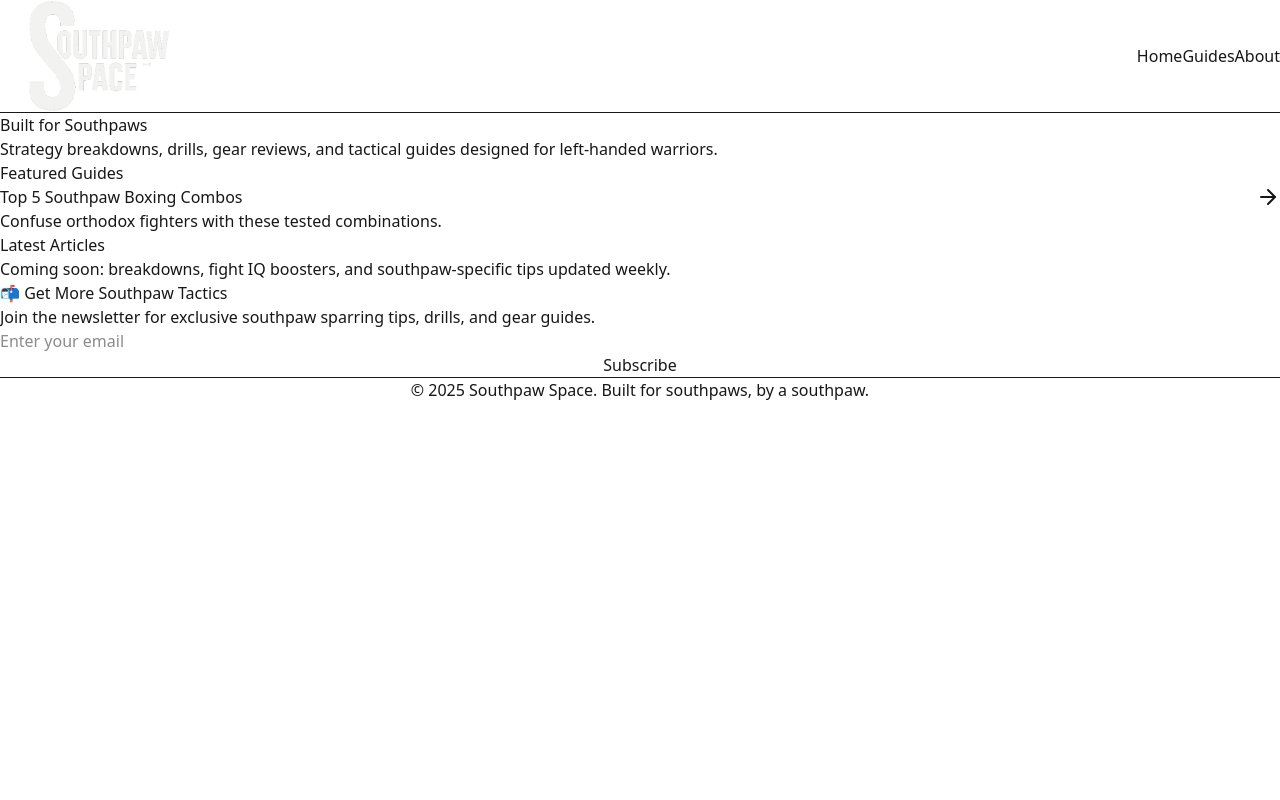
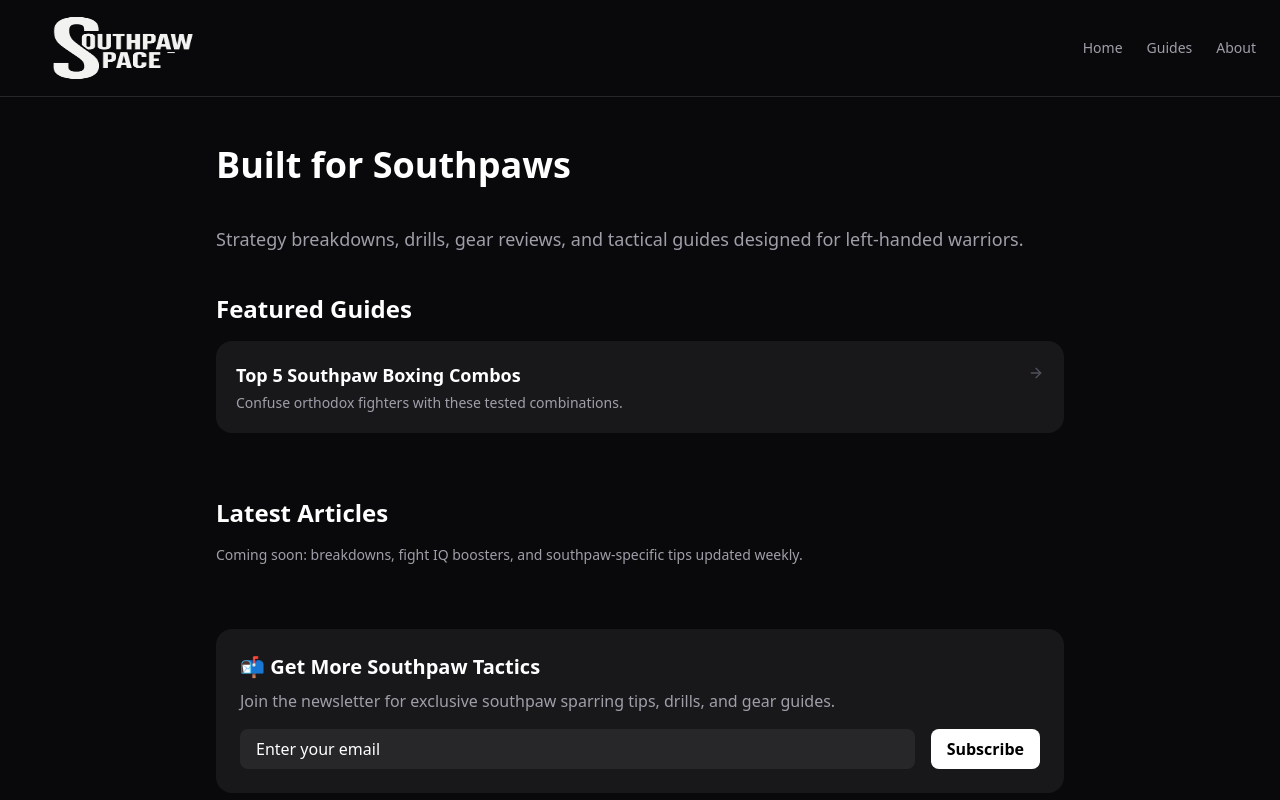
Before and after one commit to GNO-SPS/SouthpawSpace, a Next.js app: page / in a window 1280 px wide. Shown: the top 800 px of the page. Built offline with nearby package versions, Linux system fonts and the light colour scheme.

Commit message:
Move to CJS PostCSS config + @tailwindcss/postcss plugin

```diff
--- /dev/null
+++ b/postcss.config.cjs
@@ -0,0 +1,7 @@
+// postcss.config.js
+module.exports = {
+  plugins: {
+    '@tailwindcss/postcss': {},
+    autoprefixer: {},
+  },
+}
--- a/src/app/globals.css
+++ b/src/app/globals.css
@@ -1,5 +1,7 @@
-@import "tailwindcss/preflight";
-@import "tailwindcss/utilities";
+/* bring in v4 of Tailwind (base + components + utilities) */
+@import "tailwindcss";
+
+/* your custom CSS below… */
 
 :root {
   --background: #ffffff;
```
